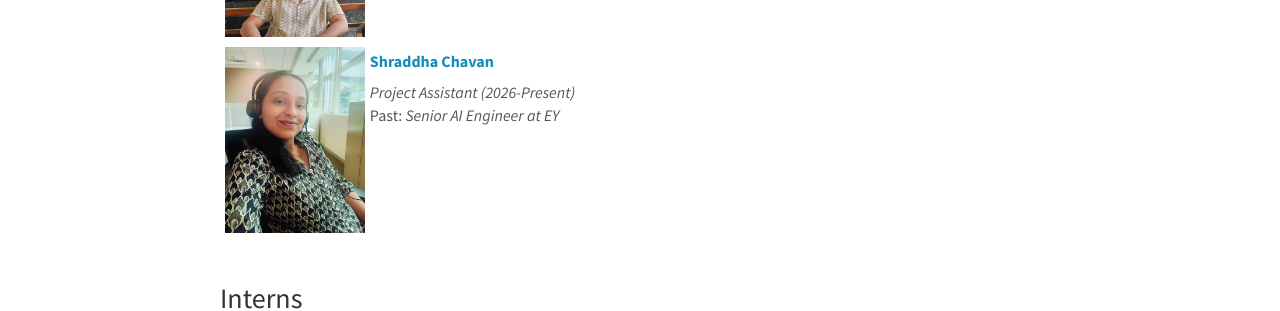
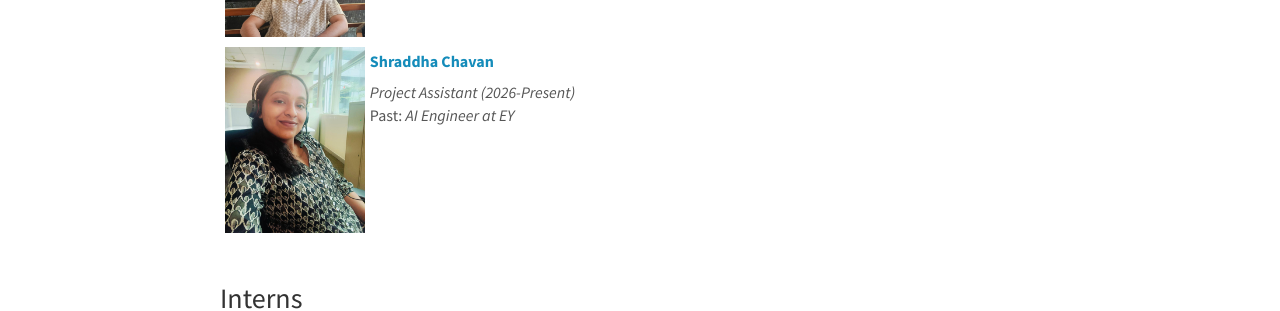
Before and after one commit to vcl-iisc/vclab-website, a Jekyll site: the page built from _pages/team.md, in a window 1280 px wide and 900 px high, scrolled down 1681 px. Shown: the part 155-466 px from the top of the window. Built offline with Jekyll 4.4.1, drawn with Linux system fonts in a browser that asks for light colours; nearby versions of some CDN libraries.

Commit message:
Update lab_members.yml

```diff
--- a/_data/lab_members.yml
+++ b/_data/lab_members.yml
@@ -118,6 +118,6 @@
   position: Project Assistant
   year: 2026-Present
   url: https://www.linkedin.com/in/shraddha-chavan-3b1083281/
-  past: Senior AI Engineer at EY
+  past: AI Engineer at EY
 
 ############################### Interns ###############################
```
